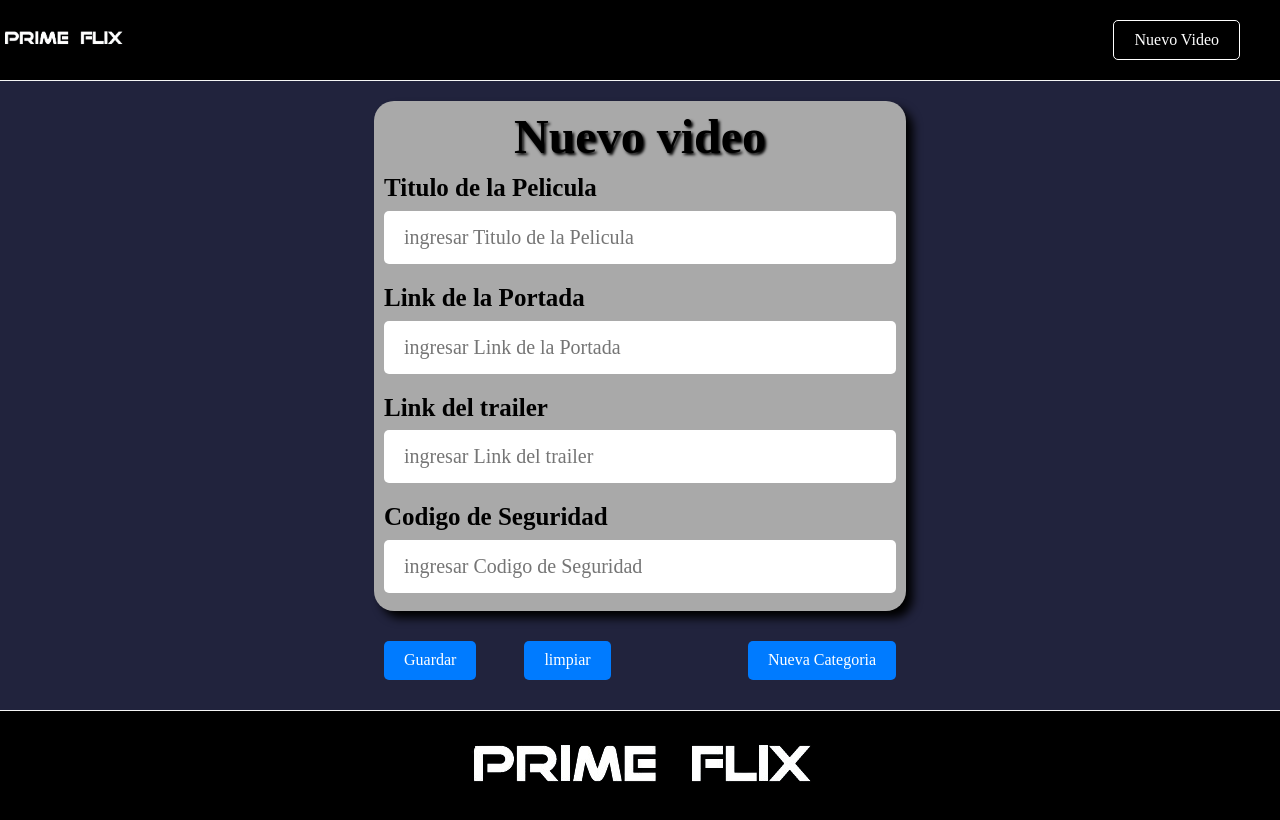
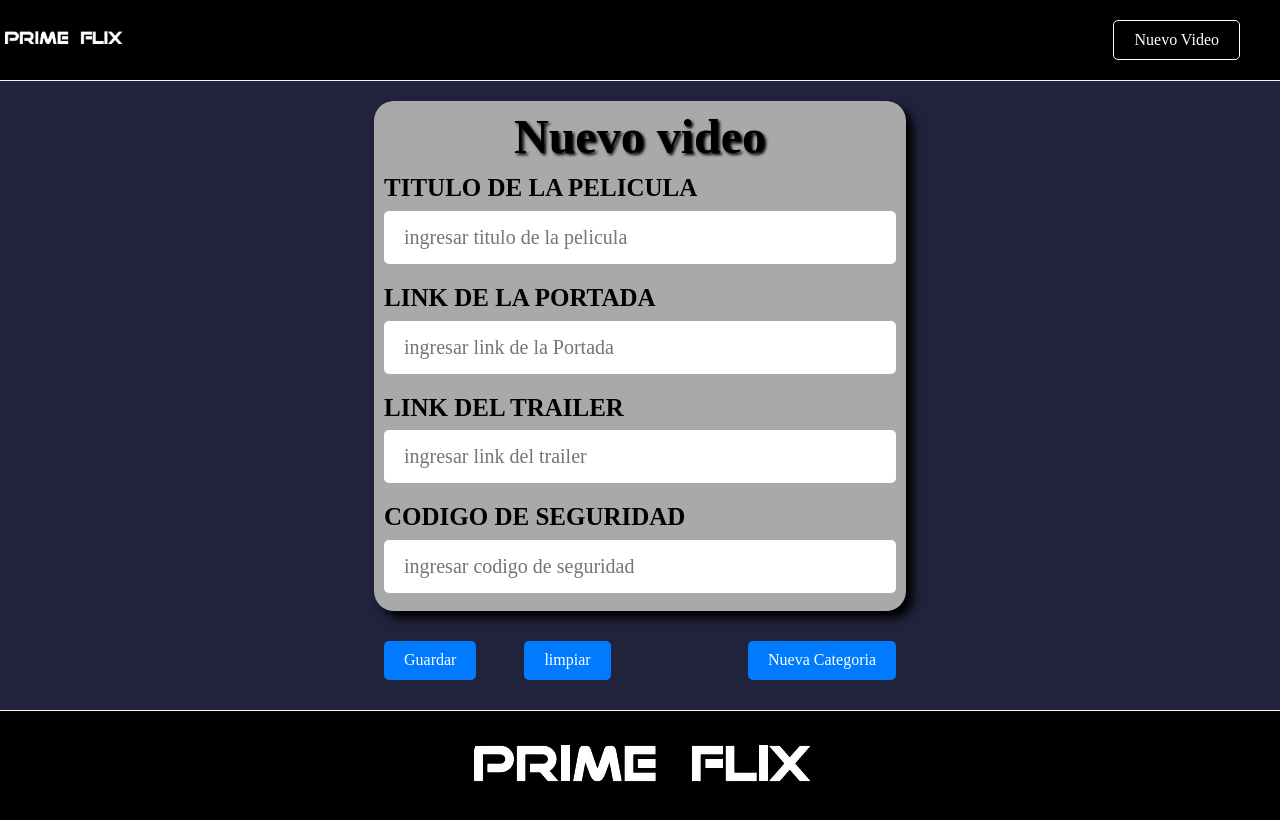
Before and after one commit to xKunice/Prime_Flixr, a React (Vite) app: page /NuevoVideo in a window 1280 px wide. Built offline with nearby package versions, Linux system fonts and the light colour scheme.

Commit message:
se guarda por formateo

```diff
--- a/src/components/NuevoVideo/NuevoVideo.jsx
+++ b/src/components/NuevoVideo/NuevoVideo.jsx
@@ -1,7 +1,7 @@
 import { useState } from "react";
 import { Link } from "react-router-dom";
 import "./nuevoVideo.css";
-import TextInput from "./textInput/textInput";
+import TextInput from "./textInput/TextInput";
 import Button from "../button/Button";
 function NuevoVideo() {
   const [name, setName] = useState();
@@ -10,10 +10,10 @@ function NuevoVideo() {
     <section className="container__form">
       <form action="">
         <h2>Nuevo video</h2>
-        <TextInput inputName="Titulo de la Pelicula" />
-        <TextInput inputName="Link de la Portada" />
-        <TextInput inputName="Link del trailer" />
-        <TextInput inputName="Codigo de Seguridad" />
+        <TextInput inputName="titulo de la pelicula" />
+        <TextInput inputName="link de la Portada" />
+        <TextInput inputName="link del trailer" />
+        <TextInput inputName="codigo de seguridad" />
       </form>
 
       <div className="botonera">
--- a/src/components/NuevoVideo/textInput/TextInput.jsx
+++ b/src/components/NuevoVideo/textInput/TextInput.jsx
@@ -1,11 +1,13 @@
-import "./textInput.css"
-const TextInput = (props) =>{
-const {inputName} = props
+import "./textInput.css";
+const TextInput = (props) => {
+  const { inputName } = props;
 
-    return <div className="text-input">
-        <label>{inputName}</label>
-        <input placeholder={`ingresar ${inputName}`} name={inputName} />
+  return (
+    <div className="text-input">
+      <label>{inputName.toUpperCase()}</label>
+      <input placeholder={`ingresar ${inputName}`} name={inputName} />
     </div>
-}
+  );
+};
 
 export default TextInput;
```
